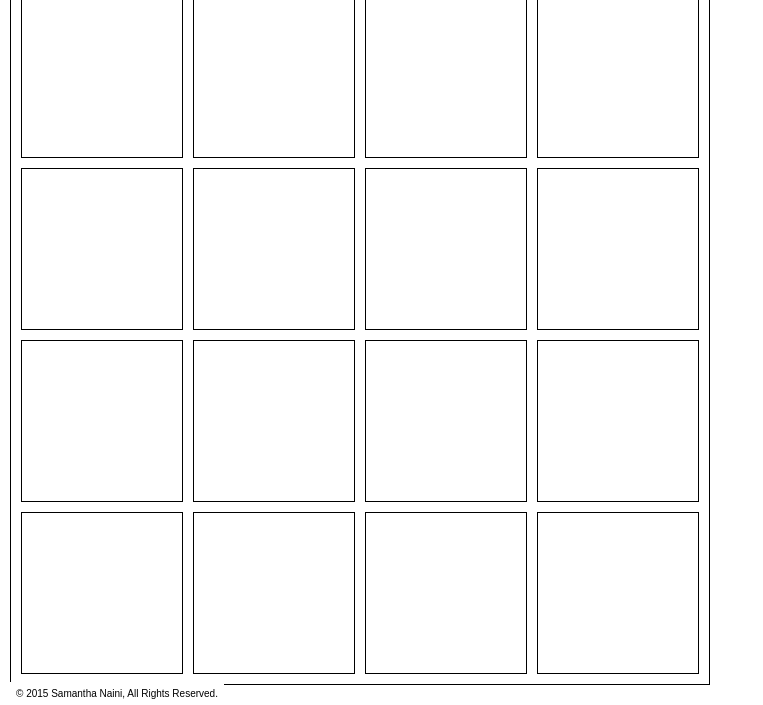
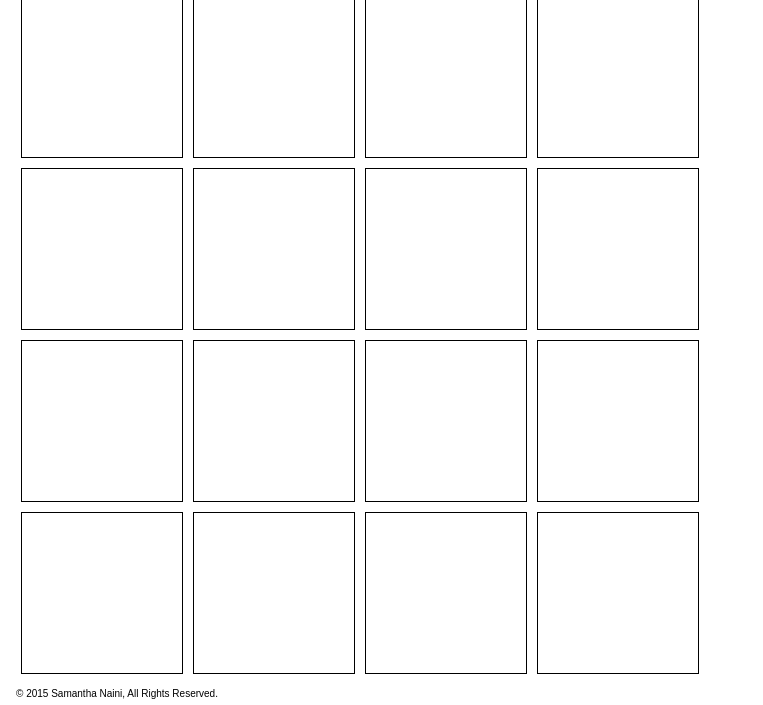
Before and after one commit to snnyu2015/snnyu2015.github.io, a plain HTML site: page index.html in a window 1280 px wide. Shown: the part 95-800 px from the top of the page, without its empty margins (0-763 px from the left). Drawn offline with Linux system fonts and the light colour scheme.

Commit message:
Update index.html

```diff
--- a/index.html
+++ b/index.html
@@ -64,7 +64,7 @@ width: auto;
 	height: auto;
 	border: 1px solid;
 	background-color: #ffffff;
-	border-color: #000000;
+	border-color: #ffffff;
 	position: absolute;
 	top:80px;
 	left:10px;
```
